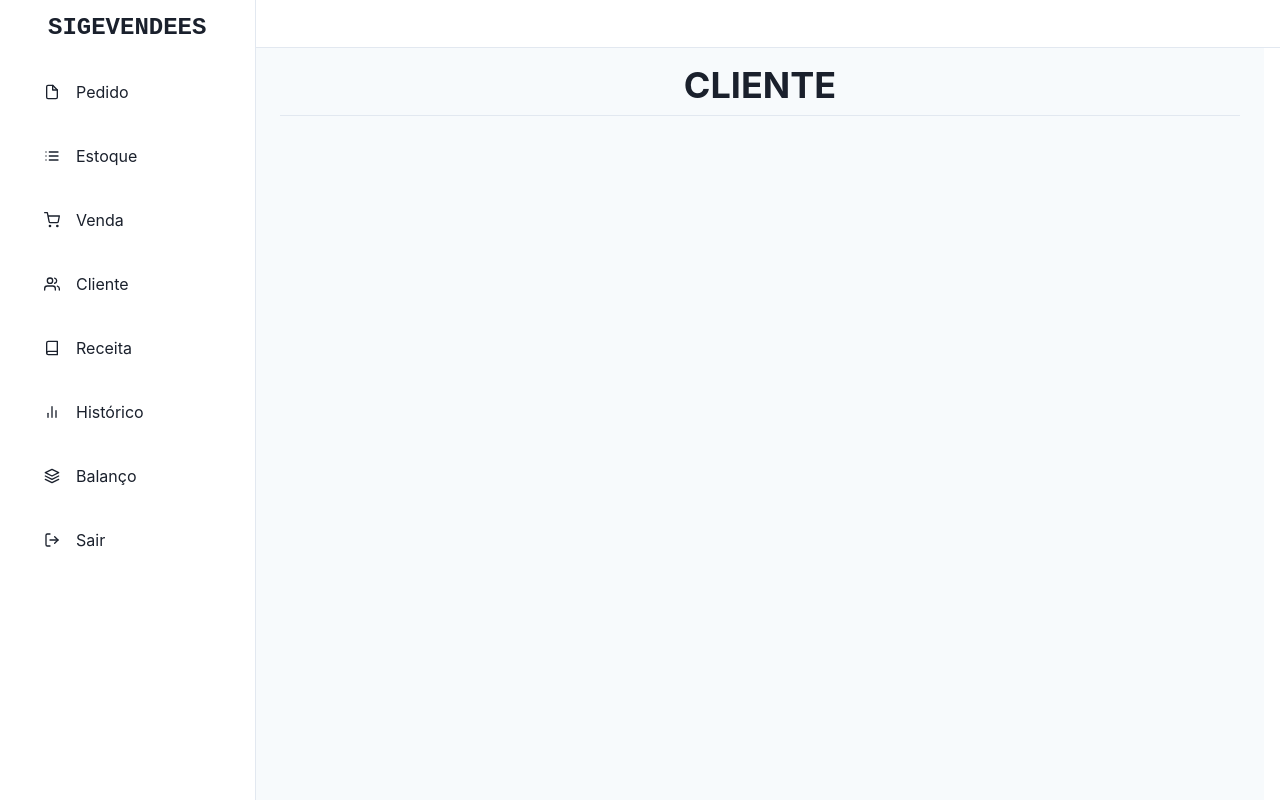
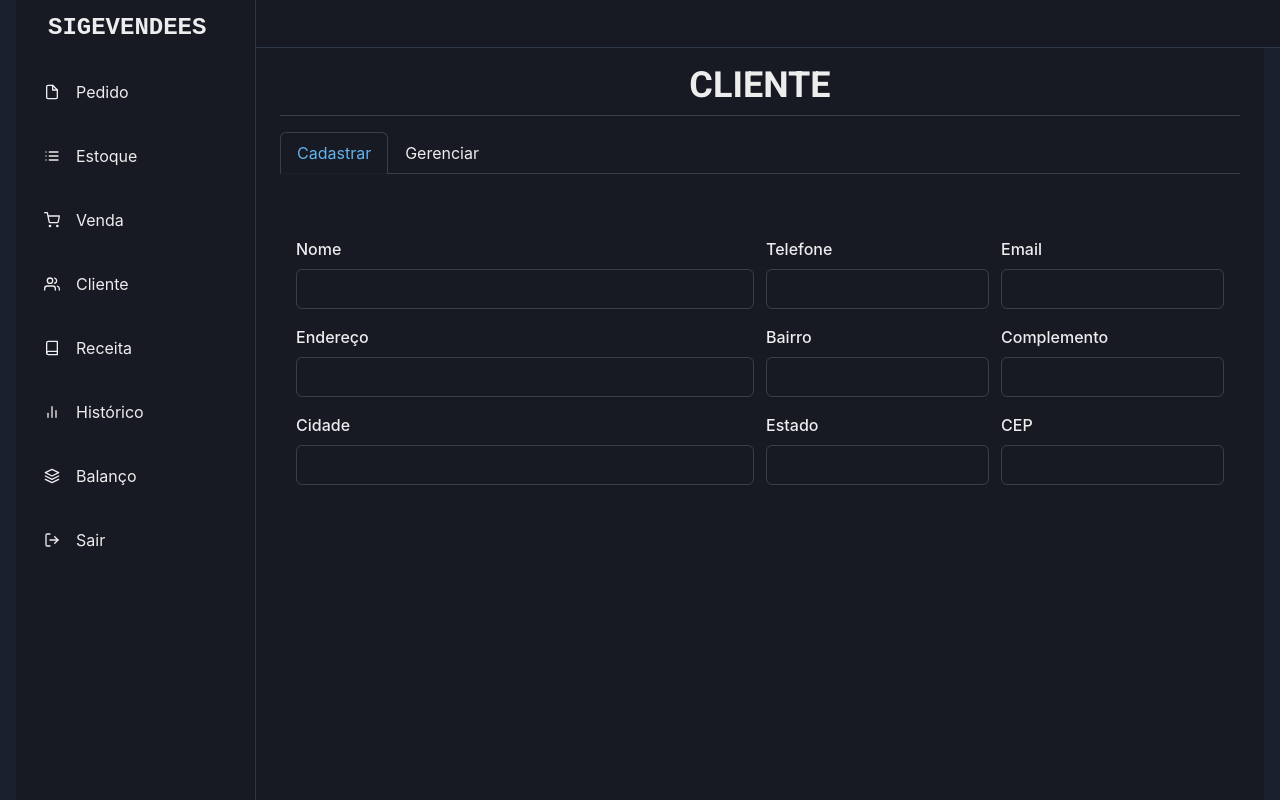
Before and after one commit to acmedeiros88/sigevendees-front, a Next.js app: page /cliente in a window 1280 px wide. Built offline with nearby package versions, Linux system fonts and the light colour scheme.

Commit message:
Formulario cliente. Theme dark.

```diff
--- /dev/null
+++ b/src/components/FormCadastroCliente.tsx
@@ -0,0 +1,89 @@
+import {
+    Box,
+    FormControl,
+    FormLabel,
+    GridItem,
+    HStack,
+    Input,
+    NumberDecrementStepper,
+    NumberIncrementStepper,
+    NumberInput,
+    NumberInputField,
+    NumberInputStepper,
+    SimpleGrid
+} from "@chakra-ui/react";
+
+function FormCadastroCliente() {
+    return (
+        <Box>
+            <HStack mt={12}>
+                <SimpleGrid columns={12} columnGap={3} rowGap={6}>
+                    <GridItem colSpan={{ base: 6, md: 6, lg: 6 }}>
+                        <FormControl>
+                            <FormLabel>Nome</FormLabel>
+                            <Input />
+                        </FormControl>
+                    </GridItem>
+                    <GridItem colSpan={{ base: 6, md: 6, lg: 3 }}>
+                        <FormControl>
+                            <FormLabel>Telefone</FormLabel>
+                            <Input />
+                        </FormControl>
+                    </GridItem>
+                    <GridItem colSpan={{ base: 6, md: 6, lg: 3 }}>
+                        <FormControl>
+                            <FormLabel>Email</FormLabel>
+                            <Input />
+                        </FormControl>
+                    </GridItem>
+                </SimpleGrid>
+            </HStack>
+            <HStack mt={4}>
+                <SimpleGrid columns={12} columnGap={3} rowGap={6}>
+                    <GridItem colSpan={{ base: 6, md: 6, lg: 6 }}>
+                        <FormControl>
+                            <FormLabel>Endereço</FormLabel>
+                            <Input />
+                        </FormControl>
+                    </GridItem>
+                    <GridItem colSpan={{ base: 6, md: 6, lg: 3 }}>
+                        <FormControl>
+                            <FormLabel>Bairro</FormLabel>
+                            <Input />
+                        </FormControl>
+                    </GridItem>
+                    <GridItem colSpan={{ base: 6, md: 6, lg: 3 }}>
+                        <FormControl>
+                            <FormLabel>Complemento</FormLabel>
+                            <Input />
+                        </FormControl>
+                    </GridItem>
+                </SimpleGrid>
+            </HStack>
+            <HStack mt={4}>
+                <SimpleGrid columns={12} columnGap={3} rowGap={6}>
+                    <GridItem colSpan={{ base: 6, md: 6, lg: 6 }}>
+                        <FormControl>
+                            <FormLabel>Cidade</FormLabel>
+                            <Input />
+                        </FormControl>
+                    </GridItem>
+                    <GridItem colSpan={{ base: 6, md: 6, lg: 3 }}>
+                        <FormControl>
+                            <FormLabel>Estado</FormLabel>
+                            <Input />
+                        </FormControl>
+                    </GridItem>
+                    <GridItem colSpan={{ base: 6, md: 6, lg: 3 }}>
+                        <FormControl>
+                            <FormLabel>CEP</FormLabel>
+                            <Input />
+                        </FormControl>
+                    </GridItem>
+                </SimpleGrid>
+            </HStack>
+        </Box>
+    );
+}
+
+export default FormCadastroCliente;
--- a/src/components/layout/Template.tsx
+++ b/src/components/layout/Template.tsx
@@ -7,10 +7,14 @@ import {
     useColorModeValue
 } from '@chakra-ui/react';
 import Sidebar from './Sidebar';
+import Head from 'next/head';
 
 function Template({ titulo, children }: { titulo: string; children: ReactNode }) {
     return (
         <Container maxW='full'>
+            <Head>
+                <title>SIGEVENDEES</title>
+            </Head>
             <Sidebar />
             <Box
                 as='main'
--- a/src/pages/_app.tsx
+++ b/src/pages/_app.tsx
@@ -1,10 +1,11 @@
-import type { AppProps } from 'next/app'
-import { ChakraProvider } from '@chakra-ui/react'
+import type { AppProps } from 'next/app';
+import { ChakraProvider } from '@chakra-ui/react';
+import theme from '../styles/theme';
 
 function MyApp({ Component, pageProps }: AppProps) {
   return (
-    <ChakraProvider>
-        <Component {...pageProps} />
+    <ChakraProvider theme={theme}>
+      <Component {...pageProps} />
     </ChakraProvider>
   )
 }
--- /dev/null
+++ b/src/pages/_document.tsx
@@ -0,0 +1,37 @@
+import React from 'react';
+import { ColorModeScript } from '@chakra-ui/react';
+import NextDocument, {
+    Html,
+    Head,
+    Main,
+    NextScript,
+    DocumentContext,
+} from 'next/document';
+import theme from '../styles/theme';
+
+class MyDocument extends NextDocument {
+    static getInitialProps(ctx: DocumentContext) {
+        return NextDocument.getInitialProps(ctx);
+    }
+
+    render() {
+        return (
+            <Html lang='pt-BR'>
+                <Head>
+                    <link rel="preconnect" href="https://fonts.gstatic.com" />
+                    <link
+                        href="https://fonts.googleapis.com/css2?family=Roboto:wght@400;500;700&display=swap"
+                        rel="stylesheet"
+                    />
+                </Head>
+                <body>
+                    <ColorModeScript initialColorMode={theme.config.initialColorMode} />
+                    <Main />
+                    <NextScript />
+                </body>
+            </Html>
+        );
+    }
+}
+
+export default MyDocument;
--- a/src/pages/cliente.tsx
+++ b/src/pages/cliente.tsx
@@ -1,10 +1,30 @@
+import {
+    Tab,
+    TabList,
+    TabPanel,
+    TabPanels,
+    Tabs
+} from '@chakra-ui/react';
 import React from 'react';
+import FormCadastroCliente from '../components/FormCadastroCliente';
 import Template from '../components/layout/Template';
 
 function Cliente() {
     return (
         <Template titulo='CLIENTE'>
-
+            <Tabs variant='enclosed'>
+                <TabList as='nav'>
+                    <Tab>Cadastrar</Tab>
+                    <Tab>Gerenciar</Tab>
+                </TabList>
+                <TabPanels>
+                    <TabPanel>
+                        <FormCadastroCliente />
+                    </TabPanel>
+                    <TabPanel>
+                    </TabPanel>
+                </TabPanels>
+            </Tabs>
         </Template>
     );
 };
--- /dev/null
+++ b/src/styles/theme.ts
@@ -0,0 +1,14 @@
+import { extendTheme, ChakraTheme } from '@chakra-ui/react'
+
+const customTheme: Partial<ChakraTheme> = {
+    config: {
+        initialColorMode: 'dark',
+        useSystemColorMode: false,
+    },
+    fonts: {
+        heading: 'Roboto',
+        bady: 'Roboto',
+    },
+};
+
+export default extendTheme(customTheme);
```
Also changed, not shown: src/components/forms/InputData.tsx (added, +76 -0 lines).
